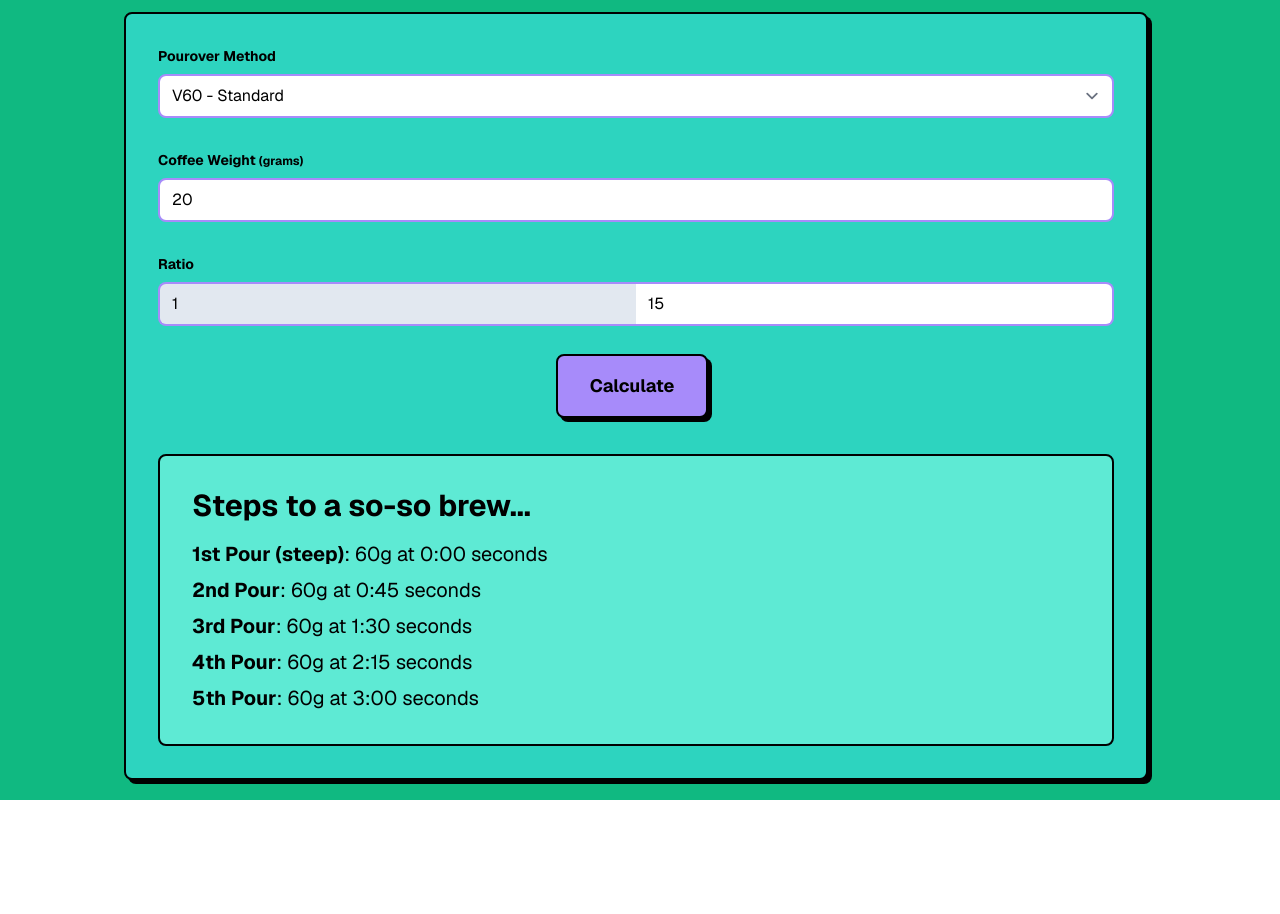
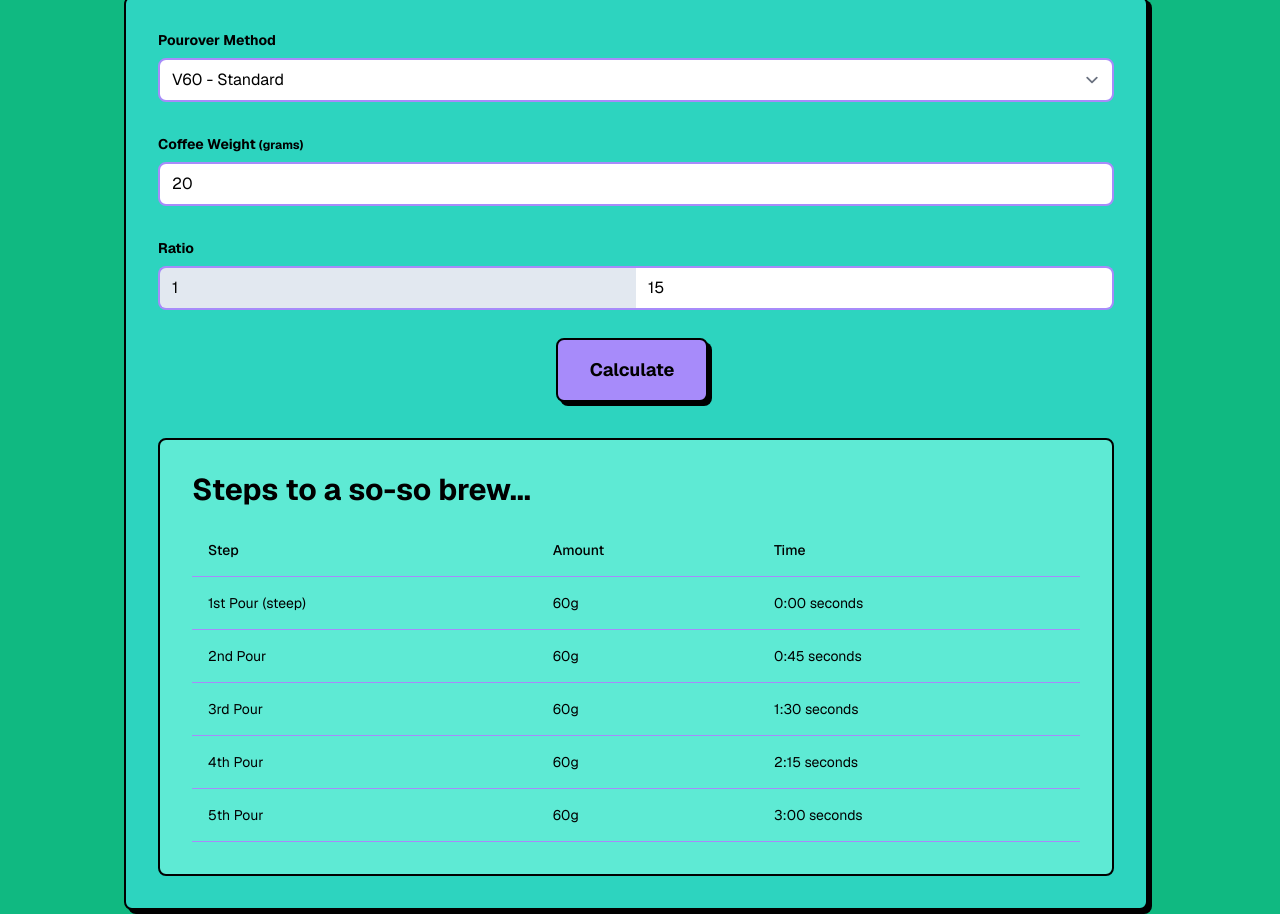
Before and after one commit to lstephensca/pourover-pixels, a Next.js app: page /pourover-calculator in a window 1280 px wide. Both pictures are taken after a click on the button "Calculate". Before the commit the page ends 800 px from the top, so only its background shows below. Built offline with nearby package versions, Linux system fonts and the light colour scheme.

Commit message:
feat: steps moved to table

```diff
--- a/src/components/PouroverCalculator.tsx
+++ b/src/components/PouroverCalculator.tsx
@@ -3,6 +3,7 @@
 import { useState } from "react";
 import { Pour } from "@/types/brewing";
 import brewMethods from "@/methods/brewMethods";
+import PouroverSteps from "@/components/PouroverSteps";
 
 interface CalculatePouroverProps {}
 
@@ -87,19 +88,7 @@ const CalculatePourover = ({}: CalculatePouroverProps) => {
 					</div>
 				</button>
 			</div>
-
-			{pours.length > 0 && (
-				<div className="rounded-lg border-2 border-black bg-teal-300 p-8">
-					<h2 className="mb-4 text-3xl font-bold">Steps to a so-so brew...</h2>
-					<ul className="flex flex-col gap-2 text-xl ">
-						{pours.map((pour, index) => (
-							<li key={index}>
-								<span className="font-bold">{pour.description}</span>: {pour.amount}g at {pour.time} seconds
-							</li>
-						))}
-					</ul>
-				</div>
-			)}
+			{pours.length > 0 && <PouroverSteps pours={pours} />}
 		</>
 	);
 };
--- /dev/null
+++ b/src/components/PouroverSteps.tsx
@@ -0,0 +1,32 @@
+import { Pour } from "@/types/brewing";
+
+interface PouroverStepsProps {
+	pours: Pour[];
+}
+
+const PouroverSteps = ({ pours }: PouroverStepsProps) => {
+	return (
+		<div className="rounded-lg border-2 border-black bg-teal-300 p-8">
+			<h2 className="mb-4 text-3xl font-bold">Steps to a so-so brew...</h2>
+			<table className="w-full table-auto border-collapse text-sm">
+				<thead>
+					<tr>
+						<th className="border-b border-violet-400 p-4 text-left font-medium">Step</th>
+						<th className="border-b border-violet-400 p-4 text-left font-medium">Amount</th>
+						<th className="border-b border-violet-400 p-4 text-left font-medium">Time</th>
+					</tr>
+				</thead>
+				<tbody>
+					{pours.map((pour, index) => (
+						<tr key={index}>
+							<td className="border-b border-violet-400 p-4">{pour.description}</td>
+							<td className="border-b border-violet-400 p-4">{pour.amount}g</td>
+							<td className="border-b border-violet-400 p-4">{pour.time} seconds</td>
+						</tr>
+					))}
+				</tbody>
+			</table>
+		</div>
+	);
+};
+export default PouroverSteps;
```
